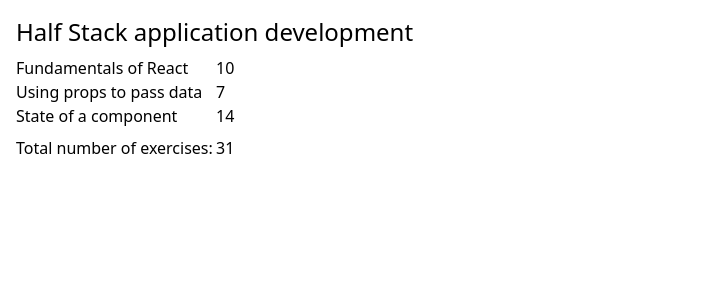
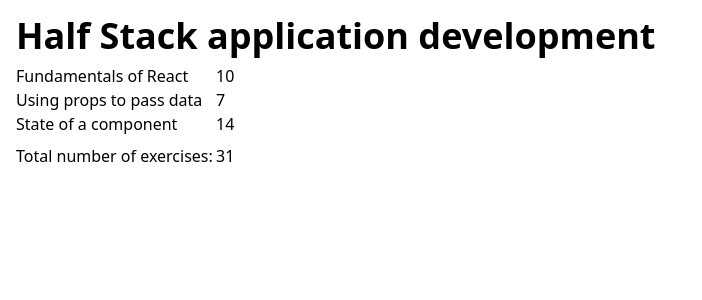
Before and after one commit to kasperkouhia/fso-1-1, a React (Vite) app: page / in a window 1280 px wide. Shown: the top 300 px of the page, without its empty margins (0-702 px from the left). Built offline with nearby package versions, Linux system fonts and the light colour scheme.

Commit message:
Minor semantic and aesthetic improvements

```diff
--- a/src/App.jsx
+++ b/src/App.jsx
@@ -24,8 +24,10 @@
   return (
     <div className="m-4 flex flex-col gap-2">
       <Header course={course} />
-      <Content course={course} />
-      <Total course={course} />
+      <main className="flex flex-col gap-2">
+        <Content course={course} />
+        <Total course={course} />
+      </main>
     </div>
   );
 }
--- a/src/components/Header.jsx
+++ b/src/components/Header.jsx
@@ -1,7 +1,7 @@
 function Header(props) {
   return (
     <header>
-      <h1 className="text-2xl">{props.course.name}</h1>
+      <h1 className="text-4xl font-bold">{props.course.name}</h1>
     </header>
   );
 }
```
